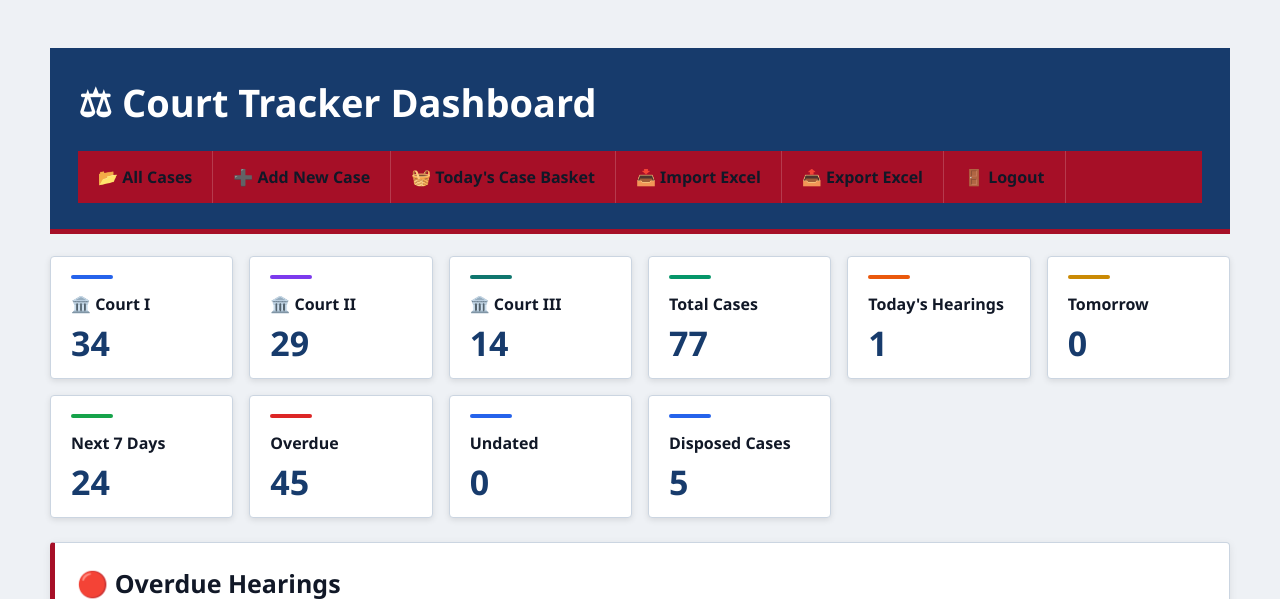
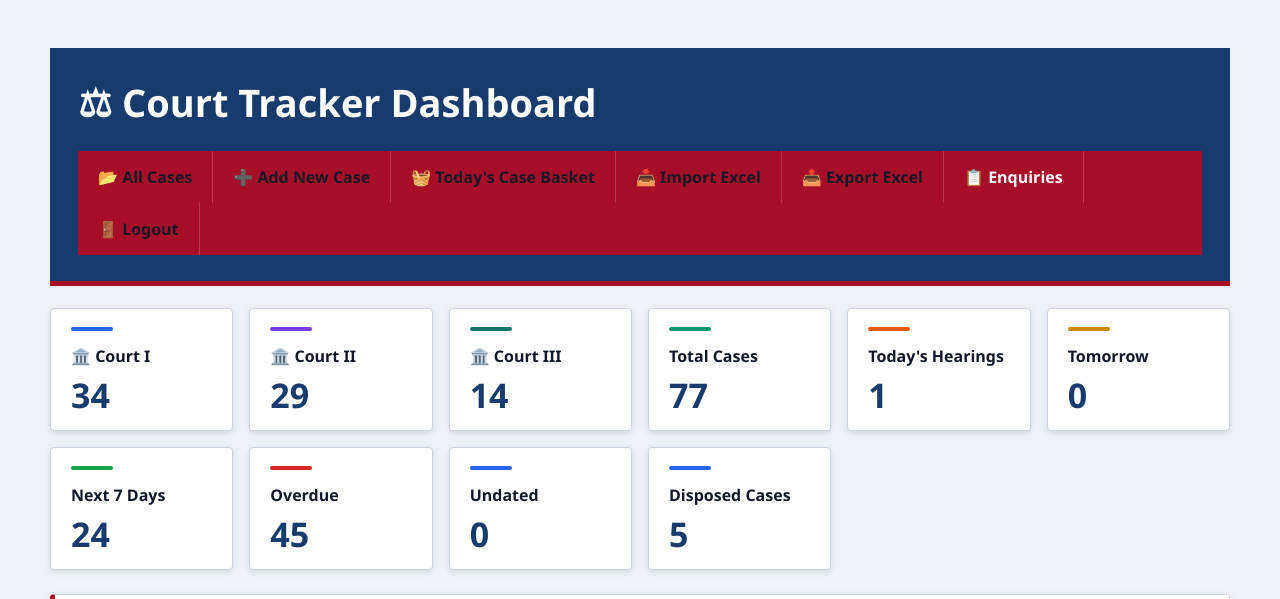
Before and after one commit to sonwaneshubham204-boop/court_tracker, a Flask app: page / in a window 1280 px wide. Shown: the top 599 px of the page. Run offline with Flask 3, Linux system fonts and the light colour scheme; a user stored in the database is signed in.

Commit message:
Add files via upload

```diff
--- a/templates/dashboard.html
+++ b/templates/dashboard.html
@@ -51,6 +51,7 @@ tbody tr:nth-child(even) td{background:#f8fafc}tbody tr:hover td{background:#eef
         <a href="/today-cases">🧺 Today's Case Basket</a>
         <a href="/import-excel">📥 Import Excel</a>
         <a href="/export-excel">📤 Export Excel</a>
+        <a href="/enquiries" style="background:#198754;color:#fff!important;border-color:#198754">📋 Enquiries</a>
         <a href="/logout">🚪 Logout</a>
     </nav>
 </header>
```
